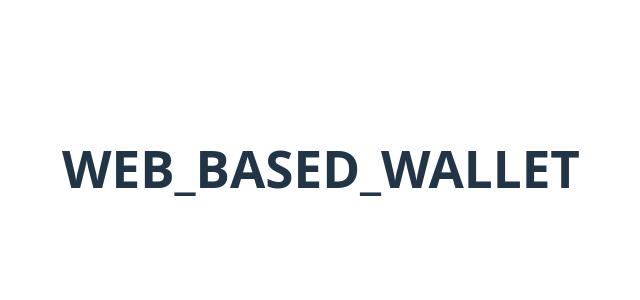
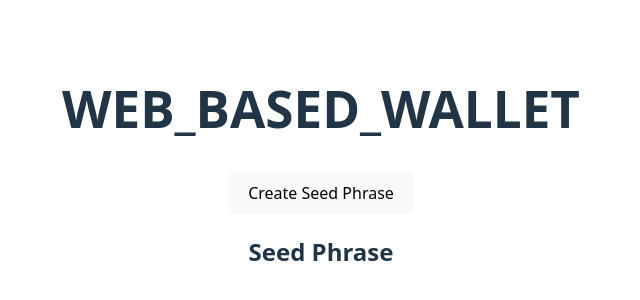
Before and after one commit to AvinashK47/web-based-crypto-wallet, a React (Vite) app: page / in a window 1280 px wide. Shown: the part 232-532 px from the top of the page, without its empty margins (319-959 px from the left). Built offline with nearby package versions, Linux system fonts and the light colour scheme.

Commit message:
Seed Generation from Mnemonic

```diff
--- a/package.json
+++ b/package.json
@@ -10,6 +10,7 @@
     "preview": "vite preview"
   },
   "dependencies": {
+    "bip39": "^3.1.0",
     "react": "^19.1.1",
     "react-dom": "^19.1.1",
     "vite-plugin-node-polyfills": "^0.24.0"
--- a/src/App.tsx
+++ b/src/App.tsx
@@ -1,5 +1,6 @@
 import { useState } from "react";
 import "./App.css";
+import { generateMnemonic, mnemonicToSeed } from "bip39";
 
 function App() {
   const [mnemonic, setMnemonic] = useState("");
@@ -7,6 +8,18 @@ function App() {
   return (
     <div>
       <h1>WEB_BASED_WALLET</h1>
+      <button
+        onClick={async function () {
+          const mn = generateMnemonic();
+          setMnemonic(mn);
+          const seed = await mnemonicToSeed(mn);
+          console.log(seed);
+        }}
+      >
+        Create Seed Phrase
+      </button>
+      <h2>Seed Phrase</h2>
+      <div>{mnemonic}</div>
     </div>
   );
 }
```
Also changed, not shown: 1 other file (tests, documents, lock files or other folders).
